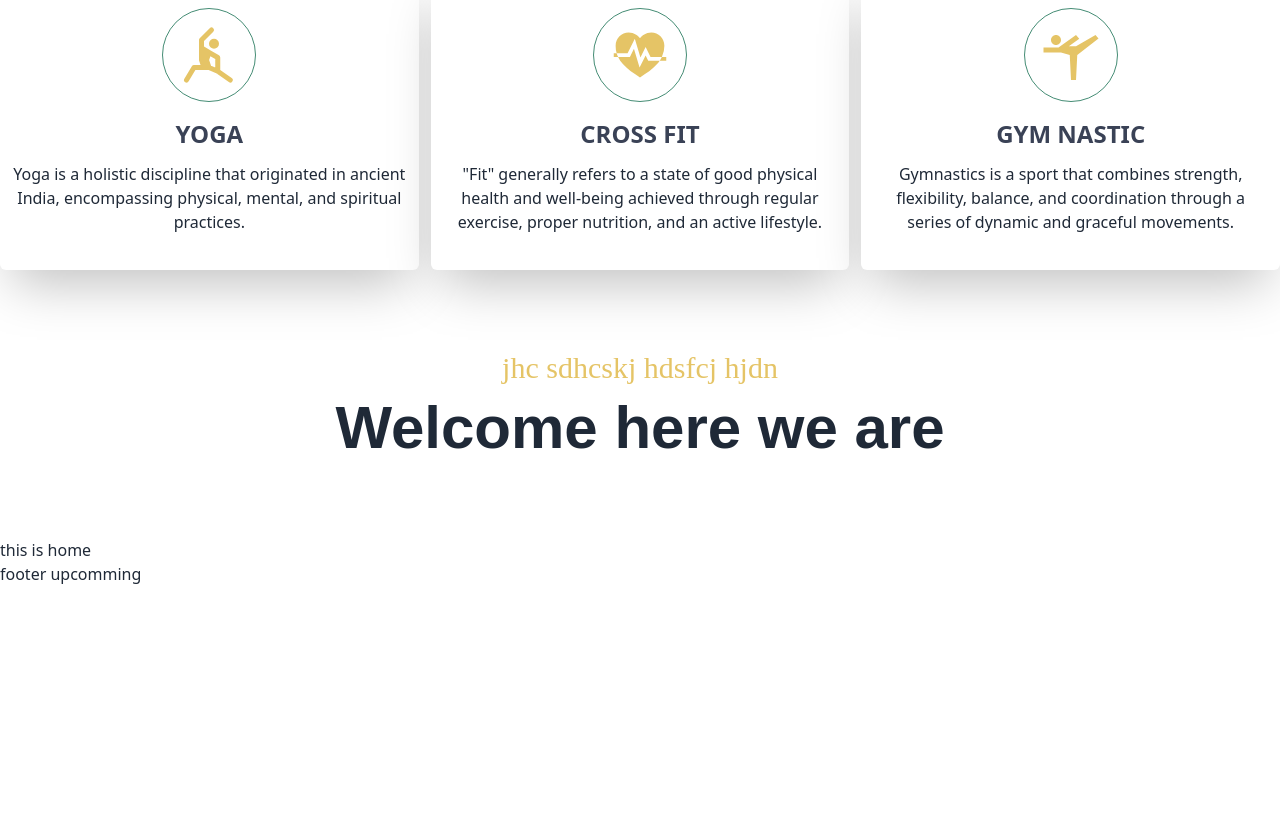
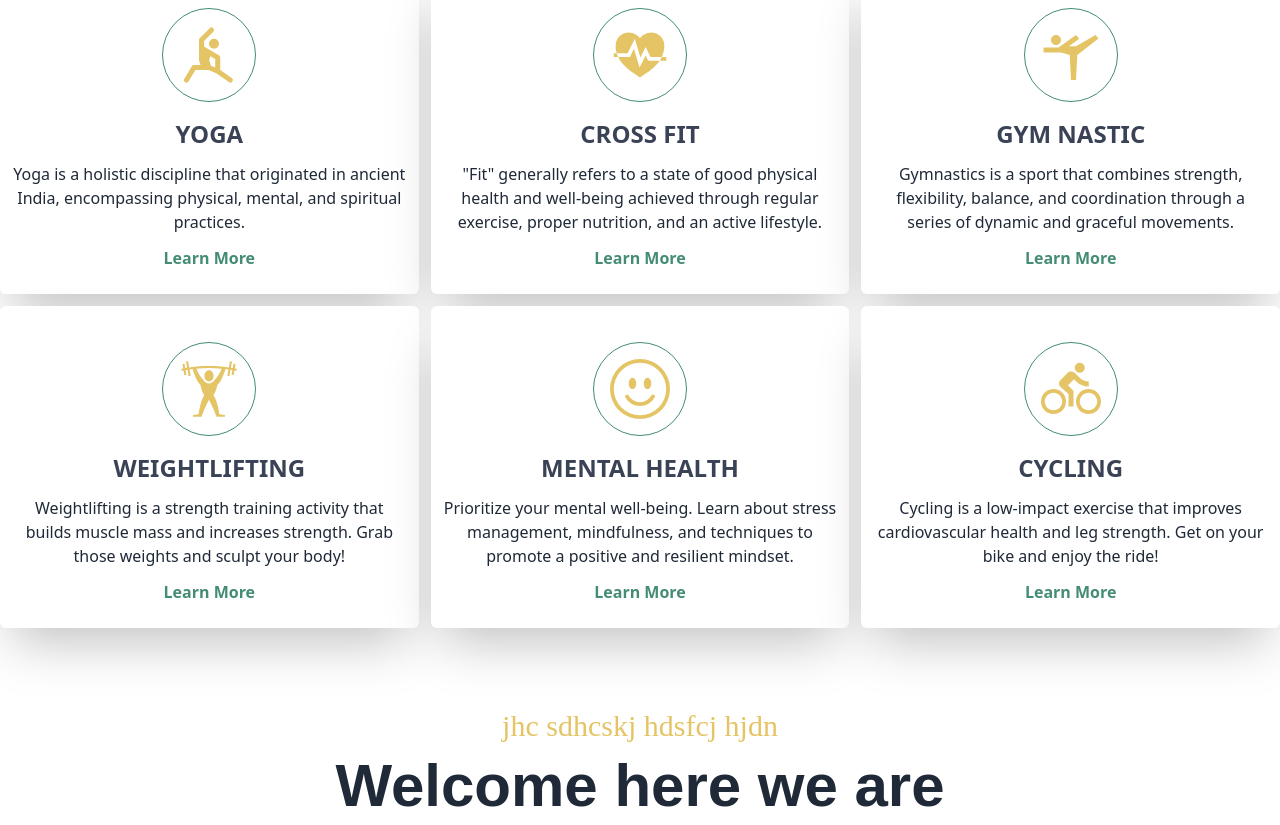
Before and after one commit to DevelopersZone06/revive-client, a React (Vite) app: page / in a window 1280 px wide. Shown: the part 892-1717 px from the top of the page. Before the commit the page ends 1478 px from the top, so only its background shows below. Built offline with nearby package versions, Linux system fonts and the light colour scheme.

Commit message:
add three card on features section

```diff
--- a/src/Components/HomeComponents/Features.jsx
+++ b/src/Components/HomeComponents/Features.jsx
@@ -1,7 +1,9 @@
 import { GrYoga } from "react-icons/gr";
 import { IoFitnessSharp } from "react-icons/io5";
 import { MdSportsGymnastics } from "react-icons/md";
-
+import { GiWeightLiftingUp } from "react-icons/gi";
+import { BsEmojiSmile } from "react-icons/bs";
+import { MdDirectionsBike} from "react-icons/md";
 const Features = () => {
     return (
         <div className="my-16">
@@ -14,29 +16,72 @@ const Features = () => {
                             <GrYoga className='text-6xl text-[#E5C466]' /></div></div>
                         <h2 className='text-[#3A4256] text-2xl font-semibold uppercase'>Yoga</h2>
                         <p className="px-3 py-3">Yoga is a holistic discipline that originated in ancient India, encompassing physical, mental, and spiritual practices.</p>
+                        <a href="/yoga" className="text-[#448C74] hover:text-[#E5C466] font-semibold">Learn More</a>
                     </div>
                 </div>
                 {/* card-2 */}
                 <div className='shadow-2xl before:block before:-left-1 before:-top-1 before:bg-[#448C74] before:absolute before:h-0 before:w-0 before:hover:w-[100%] before:hover:h-[100%]  before:duration-500 before:-z-40 after:block after:-right-1 after:-bottom-1 after:bg-[#448C74] after:absolute after:h-0 after:w-0 after:hover:w-[100%] after:hover:h-[100%] after:duration-500 after:-z-40 bg-white relative inline-block rounded-md hover:shadow-2xl'>
                     <div className='py-6 text-center'>
                         <div className='flex justify-center py-3 pb-4 rounded-md '><div className=" border rounded-full border-[#448C74] p-4">
-                    <IoFitnessSharp  className='text-6xl text-[#E5C466]' /></div></div>
+                            <IoFitnessSharp className='text-6xl text-[#E5C466]' /></div></div>
                         <h2 className='text-[#3A4256] text-2xl font-semibold uppercase'>Cross Fit</h2>
                         <p className="px-3 py-3">"Fit" generally refers to a state of good physical health and well-being achieved through regular exercise, proper nutrition, and an active lifestyle.</p>
+                        <a href="/mental-health" className="text-[#448C74] hover:text-[#E5C466] font-semibold">Learn More</a>
                     </div>
                 </div>
                 {/* card-2 */}
                 <div className='shadow-2xl before:block before:-left-1 before:-top-1 before:bg-[#448C74] before:absolute before:h-0 before:w-0 before:hover:w-[100%] before:hover:h-[100%]  before:duration-500 before:-z-40 after:block after:-right-1 after:-bottom-1 after:bg-[#448C74] after:absolute after:h-0 after:w-0 after:hover:w-[100%] after:hover:h-[100%] after:duration-500 after:-z-40 bg-white relative inline-block rounded-md hover:shadow-2xl'>
                     <div className='py-6 text-center'>
                         <div className='flex justify-center py-3 pb-4 rounded-md '><div className=" border rounded-full border-[#448C74] p-4">
-                    <MdSportsGymnastics  className='text-6xl text-[#E5C466]' /></div></div>
+                            <MdSportsGymnastics className='text-6xl text-[#E5C466]' /></div></div>
                         <h2 className='text-[#3A4256] text-2xl font-semibold uppercase'>gym nastic</h2>
                         <p className="px-3 py-3">Gymnastics is a sport that combines strength, flexibility, balance, and coordination through a series of dynamic and graceful movements.</p>
+                        <a href="/mental-health" className="text-[#448C74] hover:text-[#E5C466] font-semibold">Learn More</a>
+                    </div>
+                </div>
+
+                {/* Weightlifting Card */}
+                <div className='shadow-2xl before:block before:-left-1 before:-top-1 before:bg-[#448C74] before:absolute before:h-0 before:w-0 before:hover:w-[100%] before:hover:h-[100%]  before:duration-500 before:-z-40 after:block after:-right-1 after:-bottom-1 after:bg-[#448C74] after:absolute after:h-0 after:w-0 after:hover:w-[100%] after:hover:h-[100%] after:duration-500 after:-z-40 bg-white relative inline-block rounded-md hover:shadow-2xl'>
+                    <div className='py-6 text-center'>
+                        <div className='flex justify-center py-3 pb-4 rounded-md '>
+                            <div className=" border rounded-full border-[#448C74] p-4">
+                                <GiWeightLiftingUp className='text-6xl text-[#E5C466]' />
+                            </div>
+                        </div>
+                        <h2 className='text-[#3A4256] text-2xl font-semibold uppercase'>Weightlifting</h2>
+                        <p className="px-3 py-3">Weightlifting is a strength training activity that builds muscle mass and increases strength. Grab those weights and sculpt your body!</p>
+                        <a href="/weightlifting" className="text-[#448C74] hover:text-[#E5C466] font-semibold">Learn More</a>
                     </div>
                 </div>
 
 
+{/* Mental Health Card */}
+<div className='shadow-2xl before:block before:-left-1 before:-top-1 before:bg-[#448C74] before:absolute before:h-0 before:w-0 before:hover:w-[100%] before:hover:h-[100%]  before:duration-500 before:-z-40 after:block after:-right-1 after:-bottom-1 after:bg-[#448C74] after:absolute after:h-0 after:w-0 after:hover:w-[100%] after:hover:h-[100%] after:duration-500 after:-z-40 bg-white relative inline-block rounded-md hover:shadow-2xl'>
+   <div className='py-6 text-center'>
+      <div className='flex justify-center py-3 pb-4 rounded-md '>
+         <div className=" border rounded-full border-[#448C74] p-4">
+            <BsEmojiSmile className='text-6xl text-[#E5C466]' />
+         </div>
+      </div>
+      <h2 className='text-[#3A4256] text-2xl font-semibold uppercase'>Mental Health</h2>
+      <p className="px-3 py-3">Prioritize your mental well-being. Learn about stress management, mindfulness, and techniques to promote a positive and resilient mindset.</p>
+      <a href="/mental-health" className="text-[#448C74] hover:text-[#E5C466] font-semibold">Learn More</a>
+   </div>
+</div>
 
+{/* Cycling Card */}
+<div className='shadow-2xl before:block before:-left-1 before:-top-1 before:bg-[#448C74] before:absolute before:h-0 before:w-0 before:hover:w-[100%] before:hover:h-[100%]  before:duration-500 before:-z-40 after:block after:-right-1 after:-bottom-1 after:bg-[#448C74] after:absolute after:h-0 after:w-0 after:hover:w-[100%] after:hover:h-[100%] after:duration-500 after:-z-40 bg-white relative inline-block rounded-md hover:shadow-2xl'>
+   <div className='py-6 text-center'>
+      <div className='flex justify-center py-3 pb-4 rounded-md '>
+         <div className=" border rounded-full border-[#448C74] p-4">
+            <MdDirectionsBike className='text-6xl text-[#E5C466]' />
+         </div>
+      </div>
+      <h2 className='text-[#3A4256] text-2xl font-semibold uppercase'>Cycling</h2>
+      <p className="px-3 py-3">Cycling is a low-impact exercise that improves cardiovascular health and leg strength. Get on your bike and enjoy the ride!</p>
+      <a href="/cycling" className="text-[#448C74] hover:text-[#E5C466] font-semibold">Learn More</a>
+   </div>
+</div>
 
 
 
```
Lines whose indentation alone changed are shown as unchanged.
